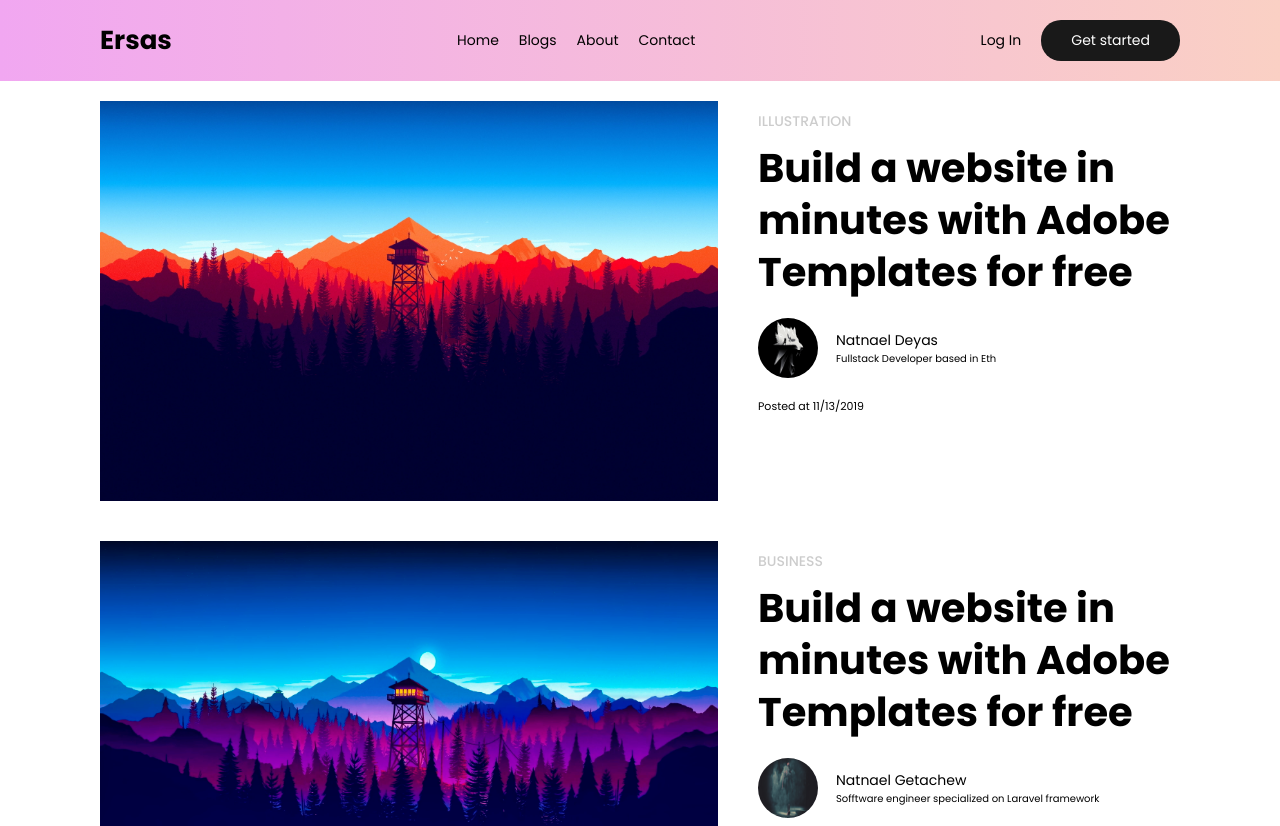
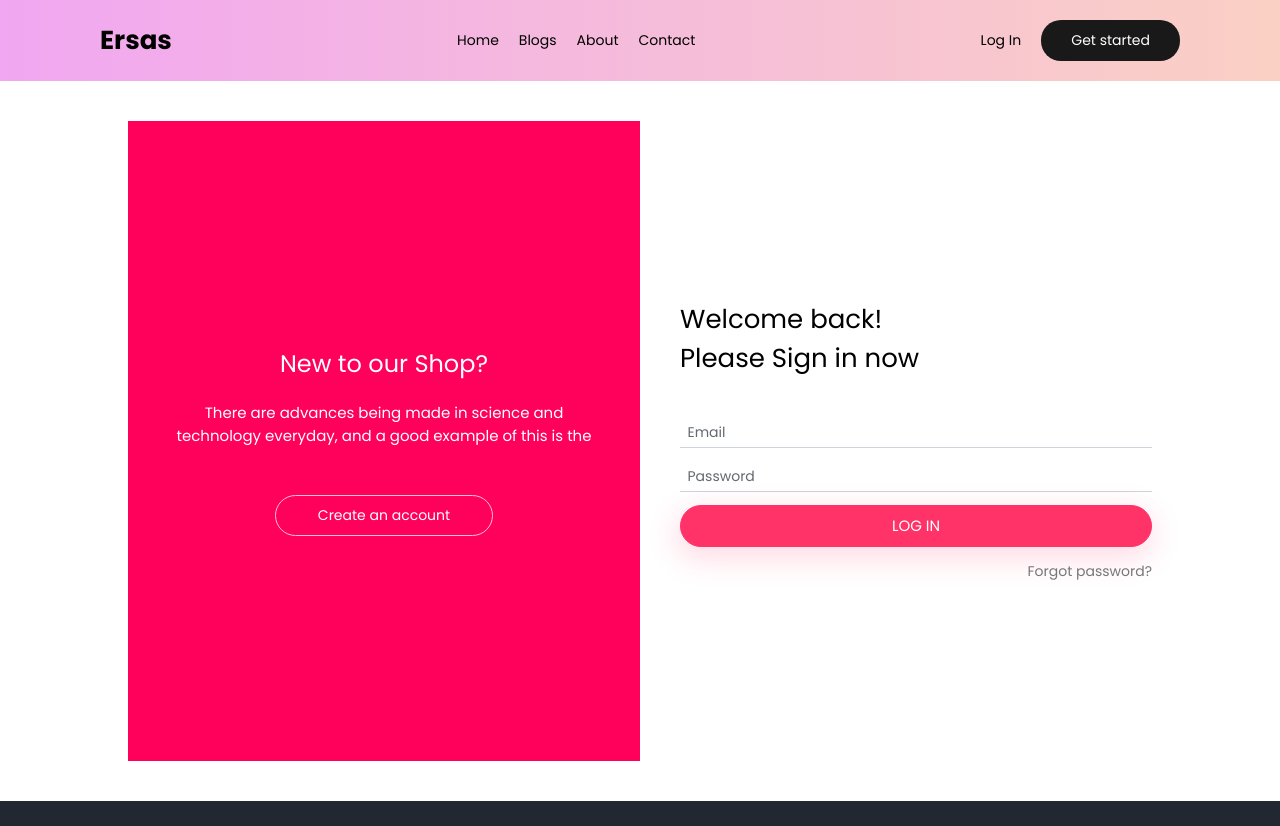
Before and after one commit to Natnael772/ersas, a React (Create React App) app in the folder client/: page / in a window 1280 px wide. Shown: the top 826 px of the page. Built offline with nearby package versions, Linux system fonts and the light colour scheme.

Commit message:
Login page UI

```diff
--- a/client/src/App.js
+++ b/client/src/App.js
@@ -8,16 +8,20 @@ import NavT from "./NavT";
 import Footer from "./components/Footer/Footer";
 import BlogDetail from "./components/BlogDetail/BlogDetail";
 import User from "./components/User/User";
+import Login from "./components/Login/Login";
+import Signup from "./components/Login/Signup";
 
 function App() {
   return (
     <div>
       <Nav />
+      <Login />
+
       {/* <Landing /> */}
-      <BlogsByCat />
+      {/* <BlogsByCat /> */}
       {/* <Pagination /> */}
       {/* <BlogDetail /> */}
-      <User />
+      {/* <User /> */}
       <Footer />
 
       {/* <NavT /> */}
--- /dev/null
+++ b/client/src/components/Login/Login.css
@@ -0,0 +1,197 @@
+html {
+  font-size: 10px;
+}
+.container-main {
+  font-family: "Poppins", sans-serif;
+  width: 80%;
+  margin: 4rem auto;
+  height: 80vh;
+  display: flex;
+  gap: 4rem;
+  color: #fff;
+
+  /* background-color: #ff3368; */
+  /* background-image: linear-gradient(
+      16deg,
+      #ff005a 0%,
+      #ff5d2d 64%,
+      #ffba00 100%
+    ); */
+  /* background-size: 200% auto;  */
+}
+.container-signup {
+  width: 50%;
+  /* background-image: linear-gradient(
+      16deg,
+      #ff005a 0%,
+      #ff5d2d 64%,
+      #ffba00 100%
+    ); */
+  /* background-image: -webkit-linear-gradient(16deg, #ff005a 0%, #ff5d2d 64%, #ffba00 100%); */
+
+  background-color: linear-gradient(to right, #ff005a, #ff5d2d);
+  background-color: #ff005a;
+  text-align: center;
+  display: flex;
+  flex-direction: column;
+  align-items: center;
+  justify-content: center;
+}
+.signup-title {
+  font-size: 2.4rem;
+}
+.signup-description {
+  font-size: 1.5rem;
+  padding: 2rem 4rem;
+}
+.signup-btn {
+  font-family: "Poppins", sans-serif;
+  border: 1px solid #ffc2d2;
+  border-radius: 5rem;
+  background-color: transparent;
+  font-size: 1.4rem;
+
+  color: #fff;
+  margin: 2.8rem 0 0;
+  padding: 0.9rem 4.2rem;
+}
+.signup-btn:hover {
+  background-color: #fff;
+  color: #ff3368;
+  transition: 0.5s all ease-in-out;
+}
+.container-login {
+  font-family: "Poppins", sans-serif;
+  /* text-align: center; */
+  color: #000;
+  display: flex;
+  flex-grow: 1;
+  flex-direction: column;
+  /* align-items: center; */
+  justify-content: center;
+}
+.login-title-container {
+  margin-bottom: 4rem;
+}
+.login-title {
+  /* text-align: center; */
+  font-size: 2.6rem;
+}
+.input {
+  display: block;
+  width: 100%;
+  height: calc(1.5em + 0.75rem + 2px);
+  padding: 0.375rem 0.75rem;
+  font-size: 1.4rem;
+  font-family: "Poppins", sans-serif;
+  font-weight: 400;
+  line-height: 1.5;
+  color: #495057;
+  background-color: #fff;
+  background-clip: padding-box;
+  border: none;
+  border-bottom: 1px solid #ced4da;
+  /* border-bottom: 10px solid red; */
+  /* border-radius: 0.25rem; */
+  transition: border-color 0.15s ease-in-out, box-shadow 0.15s ease-in-out;
+  margin-bottom: 1.3rem;
+}
+.input::placeholder {
+  color: #495057da !important;
+}
+
+.input:focus {
+  color: #495057;
+
+  background-color: #fff;
+  border-color: #dddddd;
+  outline: 0;
+  box-shadow: none;
+}
+/* .input {
+    display: block;
+    border: none;
+  } */
+.login-btn {
+  font-family: "Poppins", sans-serif;
+  display: block;
+
+  padding: 9px 42px;
+  border-radius: 50px;
+  background-color: #ff3368;
+  border: 1px solid #ecfdff;
+  font-size: 15px;
+  font-weight: 700;
+  color: #fff;
+  text-transform: uppercase;
+  font-weight: 400;
+  box-shadow: -1.717px 8.835px 29.76px 2.24px rgb(255 51 104 / 18%);
+  border: 1px solid #ff3368;
+  -webkit-transition: 0.5s;
+  transition: 0.5s;
+  cursor: pointer;
+}
+.login-btn:hover {
+  color: #fff;
+  background-color: red;
+  transition: 0.2s ease-in-out;
+}
+.error-msg {
+  font-size: 1.4rem;
+  color: #ff3368;
+  margin-bottom: 1.3rem;
+}
+.forgot-pwd {
+  color: #777777;
+  align-self: end;
+  font-size: 1.4rem;
+  margin-top: 1.4rem;
+}
+
+/* Tablet  */
+@media (max-width: 880px) and (min-width: 660px) {
+  html {
+    font-size: 9px;
+  }
+  .container-main {
+    width: 80%;
+    flex-direction: column;
+  }
+  .container-login {
+    flex-grow: 0;
+  }
+  .container-signup {
+    margin-top: 2rem;
+    padding-top: 2rem;
+
+    width: 100%;
+    padding-bottom: 4rem;
+  }
+  .login-title-container {
+    margin-top: 0;
+  }
+}
+
+/* Mobile  */
+@media (max-width: 660px) {
+  html {
+    font-size: 9px;
+  }
+  .container-main {
+    width: 90%;
+    flex-direction: column;
+  }
+  .container-login {
+    flex-grow: 0;
+  }
+  .container-signup {
+    margin-top: 2rem;
+    padding-top: 2rem;
+    width: 100%;
+    padding-top: 2rem;
+    padding-bottom: 4rem;
+  }
+  .login-title-container {
+    margin-top: 0;
+  }
+}
--- /dev/null
+++ b/client/src/components/Login/Login.js
@@ -0,0 +1,47 @@
+import "./Login.css";
+const Login = () => {
+  return (
+    <div className="container-main">
+      <div className="container-signup">
+        <h2 className="signup-title">New to our Shop?</h2>
+
+        <p className="signup-description">
+          There are advances being made in science and technology everyday, and
+          a good example of this is the
+        </p>
+        <button className="signup-btn">Create an account</button>
+      </div>
+      <div className="container-login">
+        <div className="login-title-container">
+          <h2 className="login-title">Welcome back!</h2>
+          <h2 className="login-title">Please Sign in now</h2>
+        </div>
+        {/* <p className="error-msg">
+          Incorrent username or password. Please try again
+        </p> */}
+        <label for="username">
+          <input
+            type="email"
+            name="email"
+            placeholder="Email"
+            className="input"
+          />
+        </label>
+        <label>
+          <input
+            type="password"
+            name="password"
+            placeholder="Password"
+            className="input"
+          />
+        </label>
+        {/* <input type="checkbox" name="remember" /> Remember me */}
+        <button className="login-btn">Log in</button>
+        <a href="#" className="forgot-pwd">
+          Forgot password?
+        </a>
+      </div>
+    </div>
+  );
+};
+export default Login;
--- /dev/null
+++ b/client/src/components/Login/Signup.js
@@ -0,0 +1,54 @@
+const Signup = () => {
+    return (
+      <div className="container-main">
+        <div className="container-signup">
+          <h2 className="signup-title">Have an account?</h2>
+
+          <p className="signup-description">
+            There are advances being made in science and technology everyday, and
+            a good example of this is the
+          </p>
+          <button className="login-btn">Login</button>
+        </div>
+        <div className="container-login">
+          <div className="login-title-container">
+            <h2 className="login-title">Welcome!</h2>
+            <h2 className="login-title">Please Sign up now</h2>
+          </div>
+          {/* <p className="error-msg">
+      Incorrent username or password. Please try again
+    </p> */}
+          <label for="username">
+            <input
+              type="email"
+              name="email"
+              placeholder="Email"
+              className="input"
+            />
+          </label>
+          <label>
+            <input
+              type="password"
+              name="password"
+              placeholder="Password"
+              className="input"
+            />
+          </label>
+          <label>
+            <input
+              type="password"
+              name="confirmPassword"
+              placeholder="Confirm password"
+              className="input"
+            />
+          </label>
+          {/* <input type="checkbox" name="remember" /> Remember me */}
+          <button className="signup-btn">Sign up</button>
+          <a href="#" className="forgot-pwd">
+            Have an account?
+          </a>
+        </div>
+      </div>
+    );
+  };
+  export default Signup;
--- a/client/src/components/Nav/Nav.css
+++ b/client/src/components/Nav/Nav.css
@@ -84,7 +84,7 @@ li a {
   }
 
   .nav-menus-container {
-    /* display: none; */
+    display: none;
     flex-direction: column;
     align-items: center;
     justify-content: center;
@@ -141,7 +141,7 @@ li a {
     display: none;
   }
   .nav-hamburger {
-    display: block;
+    /* display: block; */
     margin-right: 10rem;
     /* align-self:end */
   }
--- /dev/null
+++ b/client/src/components/Profile/Profile.js
@@ -0,0 +1,44 @@
+import {
+  wp1,
+  wp2,
+  wp3,
+  wp4,
+  wp5,
+  wp6,
+  wp7,
+  wp8,
+  wp9,
+  wp10,
+  wp11,
+  wp12,
+  beard,
+  beard2,
+} from "../../constants/images";
+const Profile = () => {
+  return (
+    <div className="main-container">
+      <div className="user-container">
+        <div className="img-container">
+          <img className="user-img-large" src={beard2} />
+        </div>
+        <div className="user-data-con">
+          <h2 className="user-title-b">Natnael Deyas</h2>
+          <p className="user-bio-b">Fullstack developer based in Ethiopia</p>
+          <div className="follow-con">
+            <a href="#" className="follow-num">
+              251K followers
+            </a>{" "}
+            ,
+            <a href="#" className="follow-num">
+              225k following
+            </a>
+          </div>
+          <a href="#" className="btn-follow">
+            Follow
+          </a>
+        </div>
+      </div>
+    </div>
+  );
+};
+export default Profile;
```
Also changed, not shown: client/src/components/Login/Signup.css (added), client/src/components/Profile/Profile.css (added).
